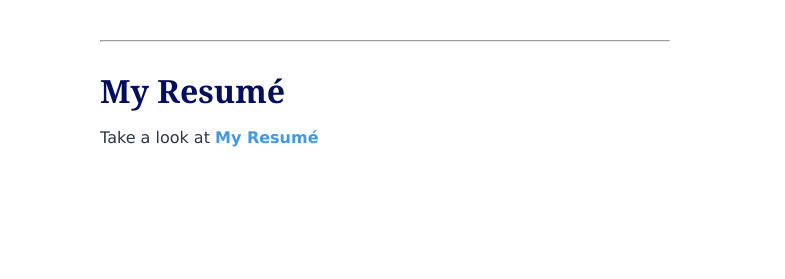
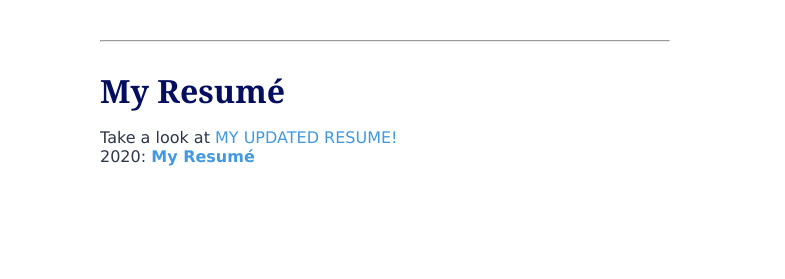
Before and after one commit to marlonlewis2020/portfolio, a plain HTML site: page index.html in a window 1280 px wide. Shown: the part 2201-2480 px from the top of the page, 0-785 px from the left. Drawn offline with Linux system fonts and the light colour scheme; grey boxes are pictures that could not be loaded.

Commit message:
Update index.html

```diff
--- a/index.html
+++ b/index.html
@@ -108,7 +108,8 @@
             My Resum&eacute;
         </h2>
         <p>
-            Take a look at <a href="https://docs.google.com/document/d/1C8K8vxnFK_yEtoZBxLyqdu_TBkORLPV-/edit?usp=sharing&ouid=100909021247692049006&rtpof=true&sd=true" target="_blank"><strong>My Resum&eacute;</strong></a>
+            Take a look at <a href="./Marlon's Resume_20240514_140140_0000.pdf">MY UPDATED RESUME!</a><br/>
+         2020: <a href="https://docs.google.com/document/d/1C8K8vxnFK_yEtoZBxLyqdu_TBkORLPV-/edit?usp=sharing&ouid=100909021247692049006&rtpof=true&sd=true" target="_blank"><strong>My Resum&eacute;</strong></a>
         </p>
     </div>
 
```
